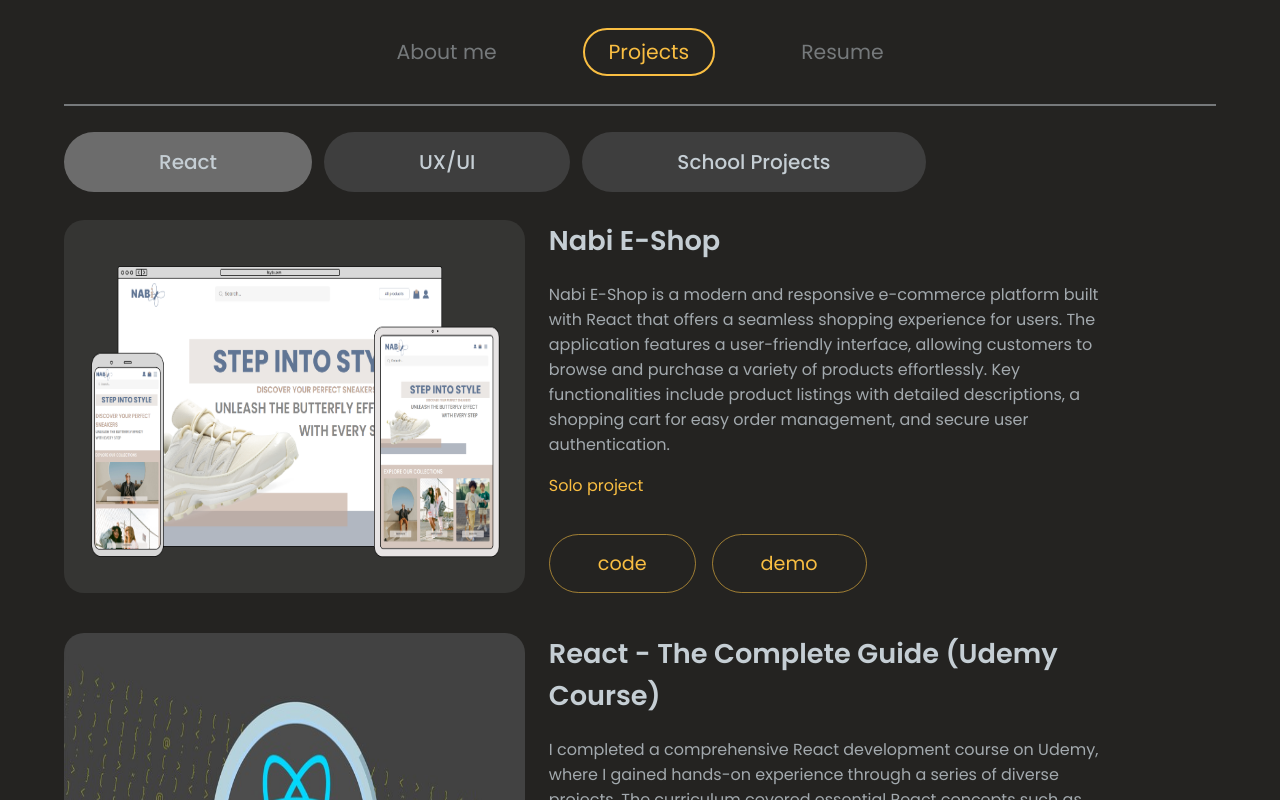
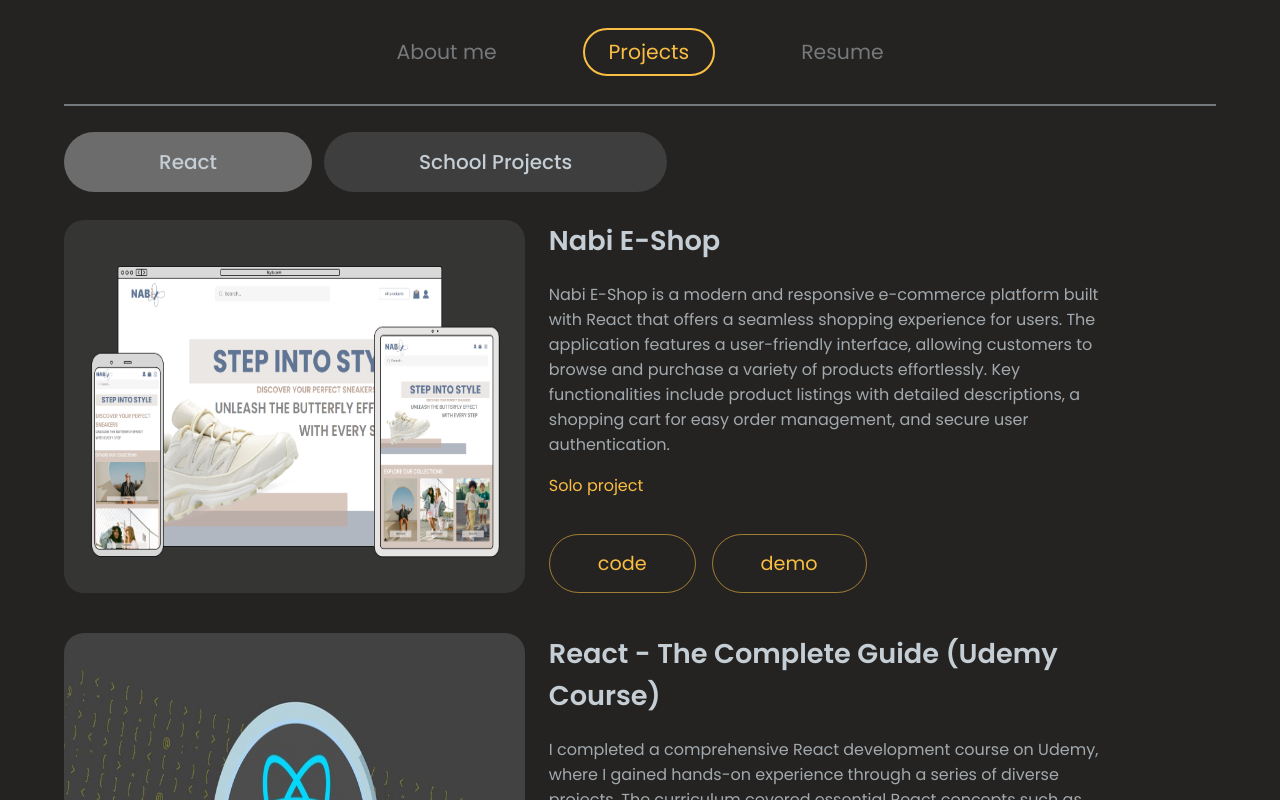
Before and after one commit to Solunska/Portfolio, a React (Vite) app: page /projects in a window 1280 px wide. Shown: the top 800 px of the page. Built offline with nearby package versions, Linux system fonts and the light colour scheme.

Commit message:
hidden uxui projects tab

```diff
--- a/src/components/Projects/Content.jsx
+++ b/src/components/Projects/Content.jsx
@@ -11,7 +11,7 @@
     return <div className={styles.mainContainer}>
         <div className={styles.buttonsContainer}>
             <Button buttonClass={activeTab === 'react' ? styles.categoryButtonActive : styles.categoryButton} handleClick={() => setActiveTab('react')}>React</Button>
-            <Button buttonClass={activeTab === 'uxui' ? styles.categoryButtonActive : styles.categoryButton} handleClick={() => setActiveTab('uxui')}>UX/UI</Button>
+            {/* <Button buttonClass={activeTab === 'uxui' ? styles.categoryButtonActive : styles.categoryButton} handleClick={() => setActiveTab('uxui')}>UX/UI</Button> */}
             <Button buttonClass={activeTab === 'school' ? styles.categoryButtonActive : styles.categoryButton} handleClick={() => setActiveTab('school')}>School Projects</Button>
         </div>
         <div className={styles.projectsContainer}>
```
